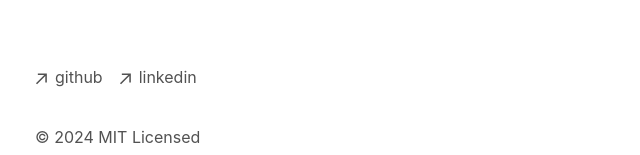
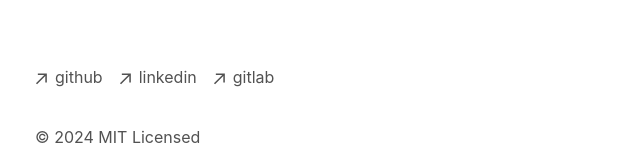
Before and after one commit to AzzouziHiba/azzouzih-projet-portfolio, a Next.js app: page / in a window 1280 px wide. Shown: the part 575-730 px from the top of the page, without its empty margins (317-957 px from the left). Built offline with nearby package versions, Linux system fonts and the light colour scheme.

Commit message:
Update footer.tsx

```diff
--- a/app/components/footer.tsx
+++ b/app/components/footer.tsx
@@ -41,6 +41,17 @@
             <p className="ml-2 h-7">linkedin</p>
           </a>
         </li>
+        <li>
+          <a
+            className="flex items-center transition-all hover:text-neutral-800 dark:hover:text-neutral-100"
+            rel="noopener noreferrer"
+            target="_blank"
+            href="https://gitlab.com/Hibaazzouzi"
+          >
+            <ArrowIcon />
+            <p className="ml-2 h-7">gitlab</p>
+          </a>
+        </li>
       </ul>
       <p className="mt-8 text-neutral-600 dark:text-neutral-300">
         © {new Date().getFullYear()} MIT Licensed
```
